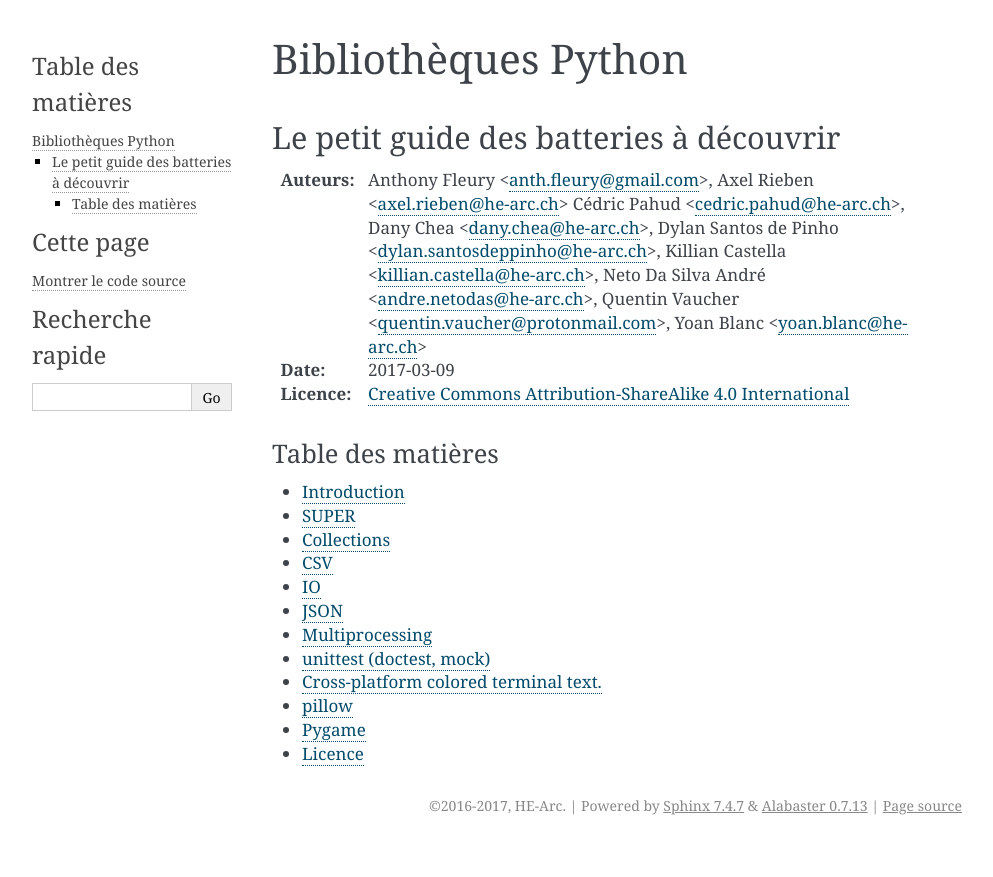
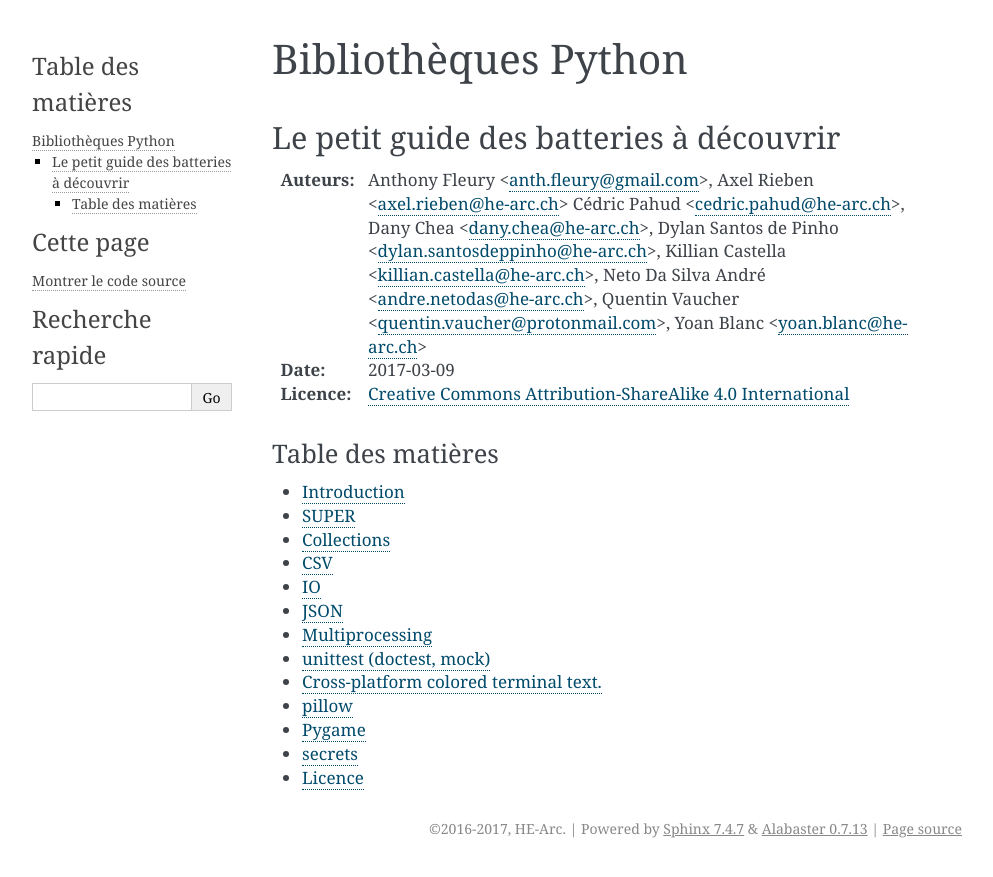
Before and after one commit to HE-Arc/livre-python, a Sphinx documentation site: the page built from source/index.rst, in a window 1280 px wide. Shown: the top 877 px of the page, without its empty margins (148-1141 px from the left). Built offline with Sphinx 7.4.7, drawn with Linux system fonts in a browser that asks for light colours.

Commit message:
creation de secrets

```diff
--- a/source/index.rst
+++ b/source/index.rst
@@ -40,5 +40,6 @@ Table des matières
    colorama/index.rst
    pillow/index.rst
    pygame/index.rst
+   secrets/index.rst
 
    licence.rst
--- /dev/null
+++ b/source/secrets/index.rst
@@ -0,0 +1,3 @@
+============
+secrets
+============
```
